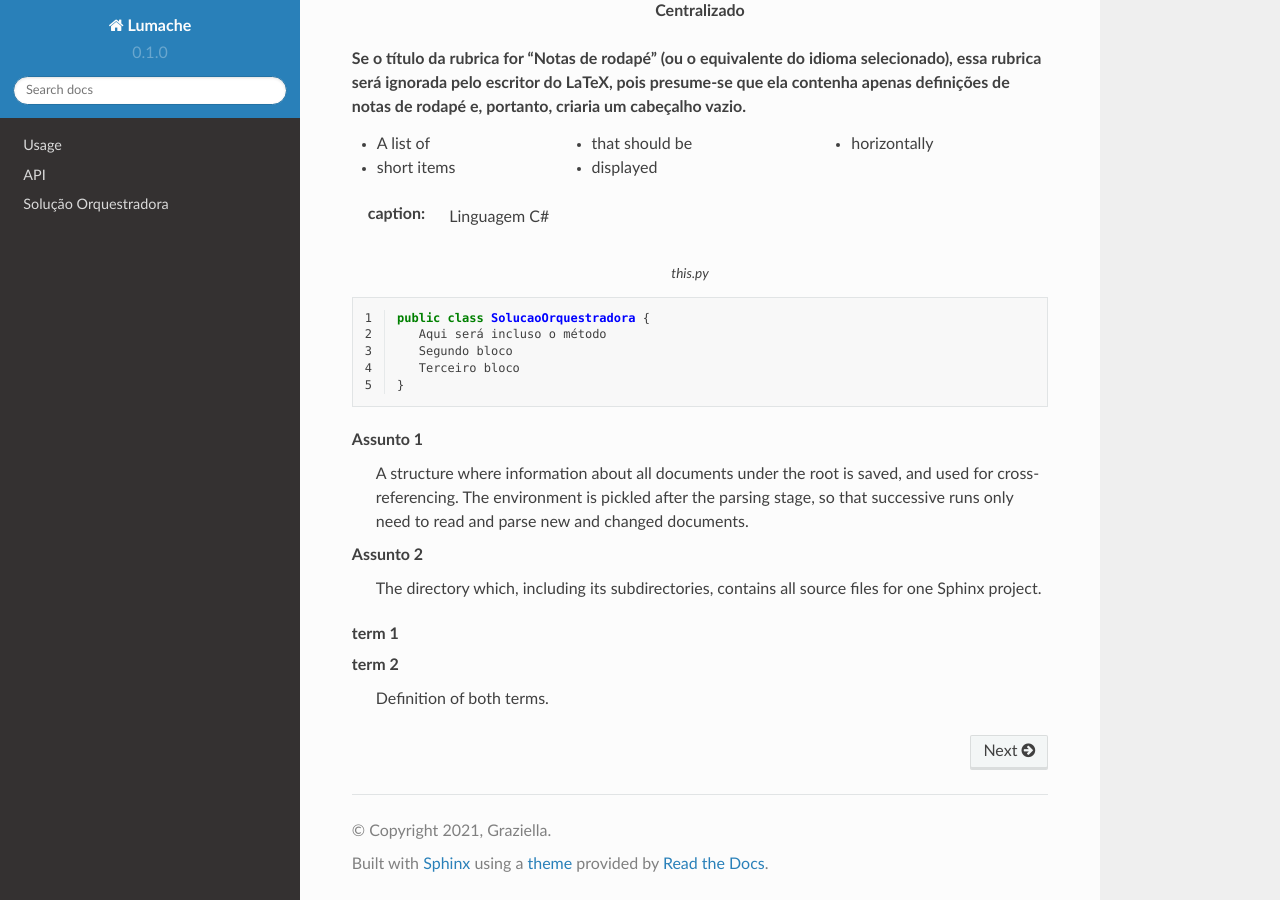
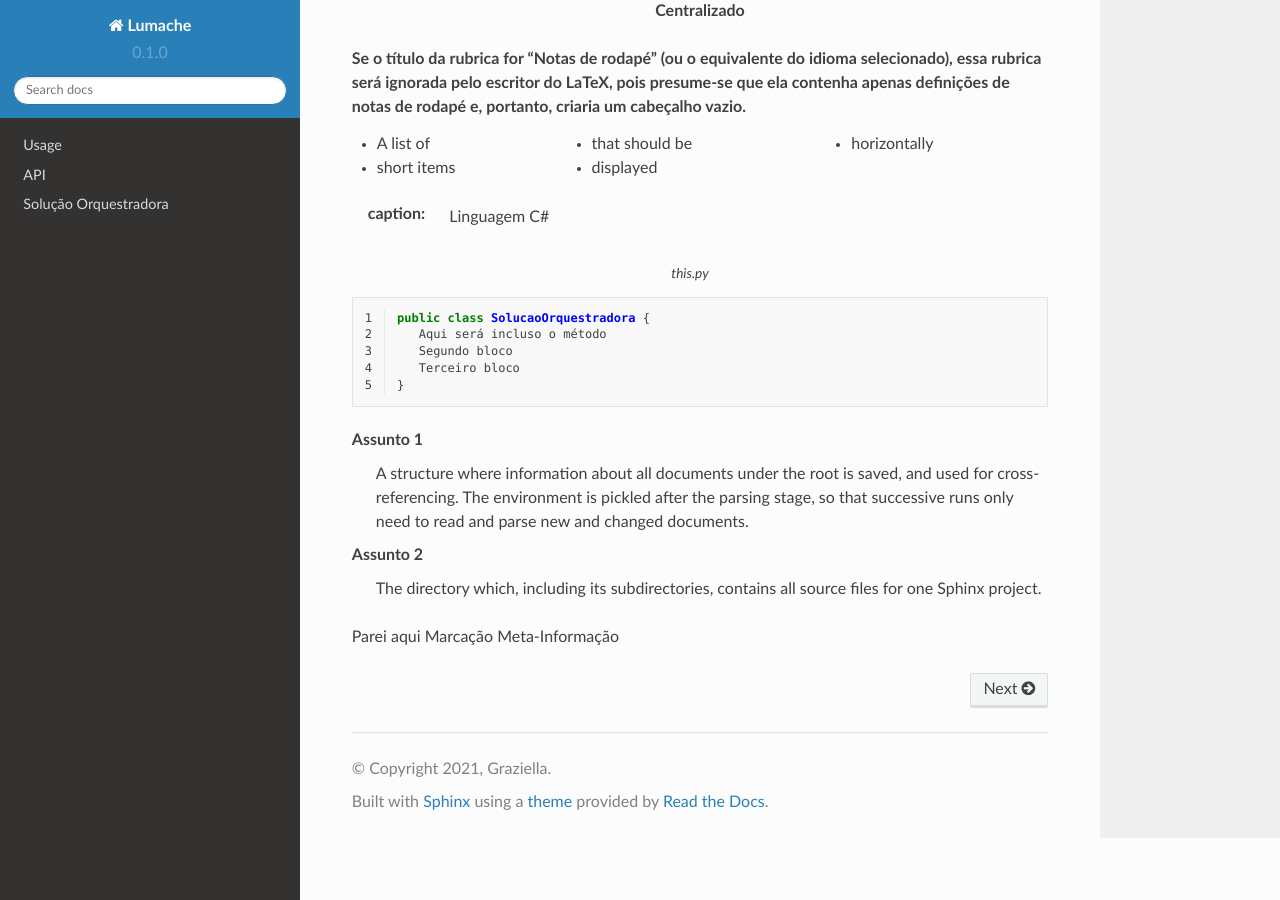
Before and after one commit to dionisribeiro/solucao-orquestradora, a Sphinx documentation site: the page built from docs/source/index.rst, in a window 1280 px wide and 900 px high, scrolled down 832 px. Built offline with Sphinx 7.4.7 and the Read the Docs theme 2.0.0, drawn with Linux system fonts in a browser that asks for light colours.

Commit message:
Update index.rst

```diff
--- a/docs/source/index.rst
+++ b/docs/source/index.rst
@@ -79,8 +79,6 @@ Contents
       The directory which, including its subdirectories, contains all
       source files for one Sphinx project.
 
-.. glossary::
+Parei aqui Marcação Meta-Informação
 
-   term 1 : A
-   term 2 : B
-      Definition of both terms.
+.. sectionauthor:: Guido van Rossum <guido@python.org>
```
